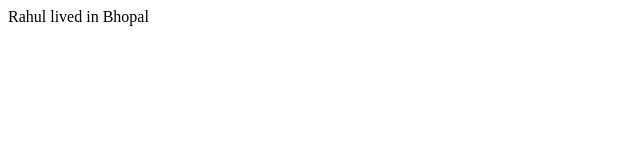
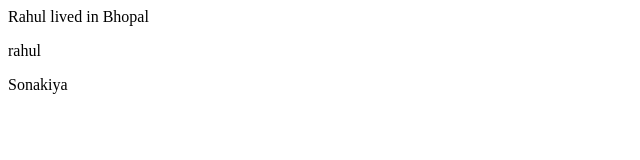
Before and after one commit to rahulsonakiya/Apana-darsh, a plain HTML site: page index.html in a window 1280 px wide. Shown: the whole page, without its empty margins (0-640 px from the left). Drawn offline with Linux system fonts and the light colour scheme.

Commit message:
add new faeture

```diff
--- a/index.html
+++ b/index.html
@@ -1 +1,3 @@
 <p>Rahul lived in Bhopal</p>
+<p>rahul</p>
+<p>Sonakiya</p>
```
